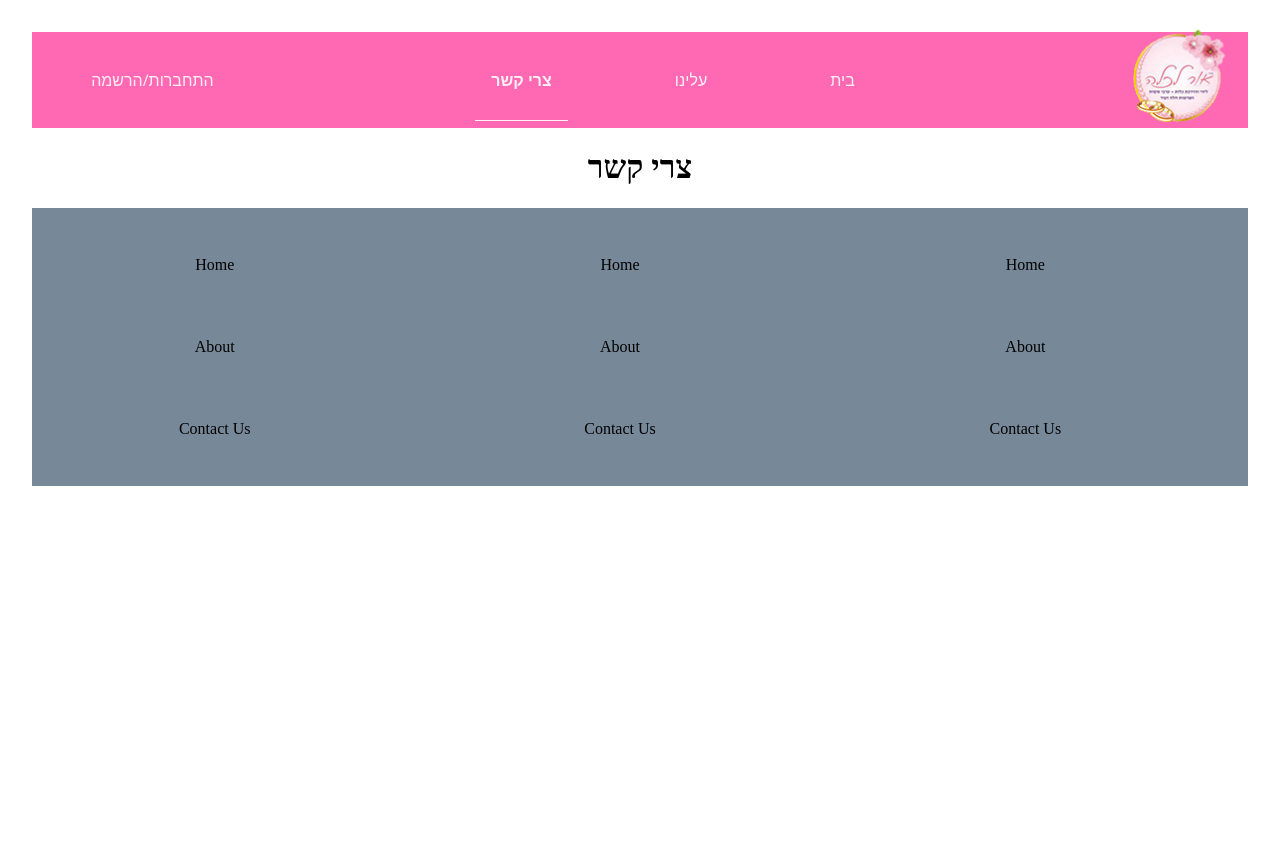
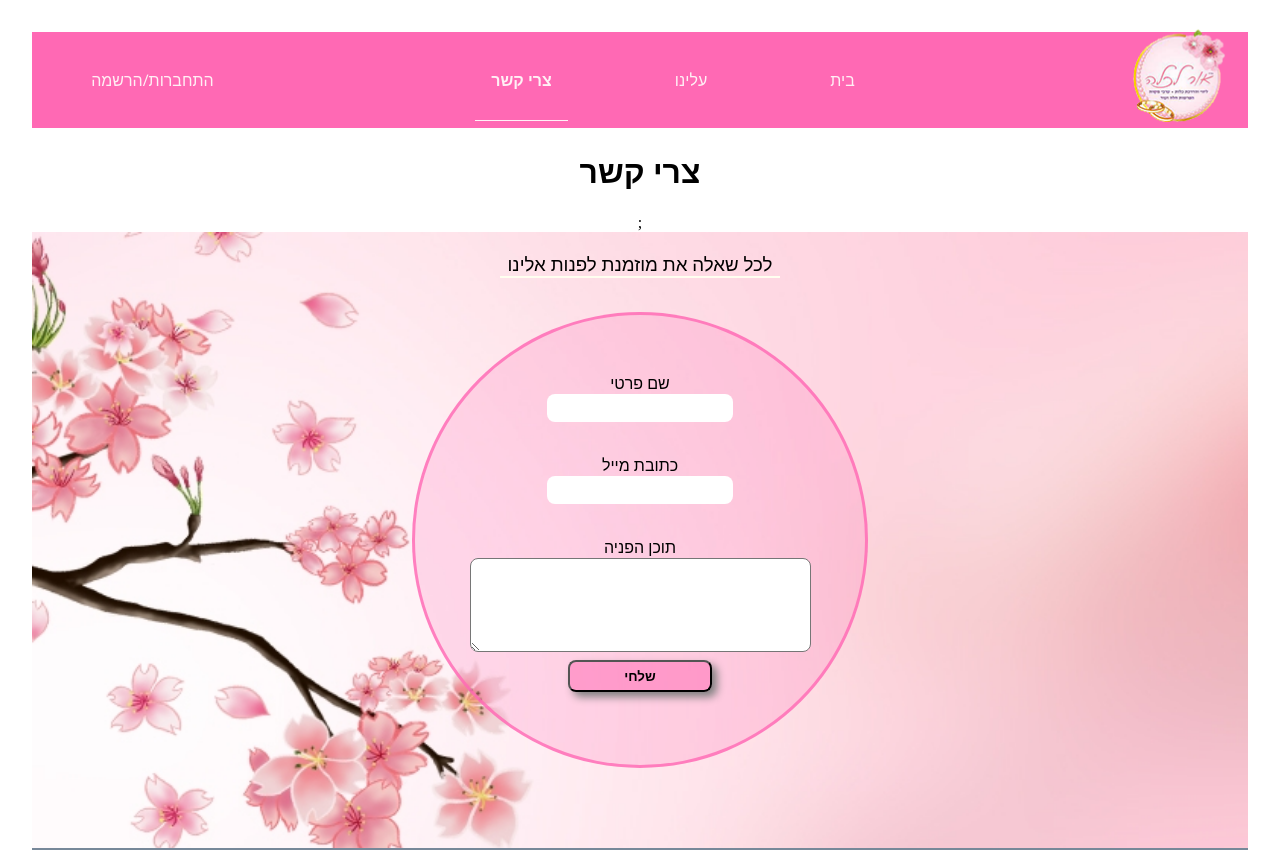
Before and after one commit to eithan31sirusi/RotemWeb, a React (Create React App) app: page /contacts in a window 1280 px wide. Shown: the top 850 px of the page. Built offline with nearby package versions, Linux system fonts and the light colour scheme.

Commit message:
creating the Contact page

```diff
--- a/src/Components/Card-list/CardList.component.jsx
+++ b/src/Components/Card-list/CardList.component.jsx
@@ -25,7 +25,7 @@ const Cards = () => {
 
   return (
     <Container>
-      <CardListTitle>he</CardListTitle>
+      <CardListTitle>מאמרים</CardListTitle>
       {cards.map((card) => {
         return (
           <Card
--- a/src/Components/Card-list/CardList.styled.js
+++ b/src/Components/Card-list/CardList.styled.js
@@ -2,4 +2,6 @@ import styled from "styled-components";
 
 export const CardListTitle = styled.h1`
   align-self: flex-start;
+justify-self: center;
+position: absolute;
 `;
--- a/src/Components/pages/Contacts/Contacts.component.jsx
+++ b/src/Components/pages/Contacts/Contacts.component.jsx
@@ -1,7 +1,29 @@
 import React from "react";
+import {ContactContainer,FormContainer,FormBox,ContactInput,ContactTextarea,ContactH2 } from './Contacts.style'
+import {Button}  from "../../UI/Button/Button.styles";
 
 const Contacts = () => {
-  return <h1>צרי קשר</h1>;
+  return (
+  <ContactContainer>
+    <h1>צרי קשר</h1>;
+    <FormBox>
+
+      <ContactH2> לכל שאלה את מוזמנת לפנות אלינו </ContactH2>
+
+    <FormContainer>
+      <label htmlFor="fname">שם פרטי</label>
+      <ContactInput type="text" name="fname"/>
+      <label htmlFor="mail">כתובת מייל</label>
+      <ContactInput type="text" name="mail"/>
+      <label for="w3review">תוכן הפניה</label>
+<ContactTextarea id="w3review" name="w3review" rows="4" cols="35">
+</ContactTextarea>
+      <Button type="submit">שלחי</Button>
+    </FormContainer>
+    </FormBox>
+  </ContactContainer>
+  )
+
 };
 
 export default Contacts;
--- /dev/null
+++ b/src/Components/pages/Contacts/Contacts.style.js
@@ -0,0 +1,64 @@
+import styled from "styled-components";
+import Background from "./images/contactBG.jpg";
+
+export const ContactContainer = styled.div`
+h1, h2 ,h3, label{
+    font-family: 'Open Sans', sans-serif;
+
+}
+`;
+
+export const ContactH2 = styled.h3`
+align-self: flex-start;
+justify-self: center;
+position: absolute;
+font-weight: 300;
+width:15em;
+  border-bottom: 2px solid Ivory;
+`
+
+
+
+
+export const FormBox = styled.div`
+background-image: url(${Background});
+background-repeat: no-repeat;
+background-size: cover;
+background-color: lightgrey;
+width: 100%;
+display: flex;
+align-items: center;
+justify-content: center;
+
+`
+
+export const FormContainer = styled.form`
+display: flex;
+flex-direction: column;
+align-items: center;
+justify-content: center;
+border-radius: 50%;
+    width: 450px;
+    height: 450px;
+    background: pink;
+    border: 3px solid rgba(255, 105, 180, 0.8);
+    margin: 5em;
+    background-color: rgba(255, 105, 180, 0.2);
+`
+
+export const ContactInput = styled.input`
+padding: 0.2em;
+margin-bottom: 2em;
+font-size: 1rem;
+font-family: 'Open Sans', sans-serif;
+border-radius: 0.5em;
+border: none;
+width: 40%;
+`
+
+export const ContactTextarea = styled.textarea`
+border-radius: 0.5em;
+margin-bottom: 0.5em;
+font-size: 1rem;
+font-family: 'Open Sans', sans-serif;
+`
```
Also changed, not shown: src/Components/pages/Contacts/Contacts.style.scss (deleted), src/Components/pages/Contacts/images/contactBG.jpg (added).
